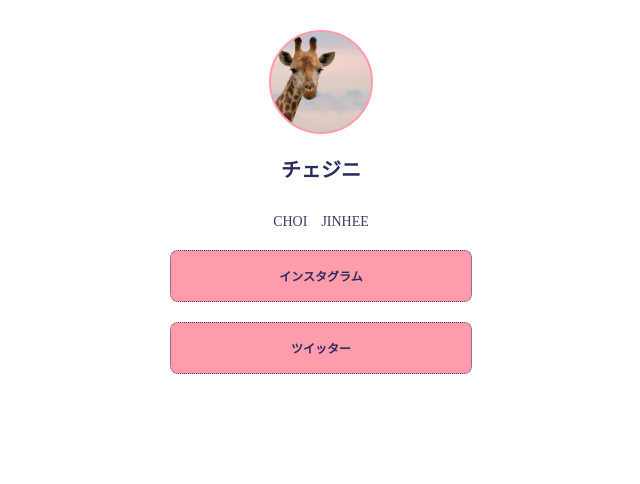
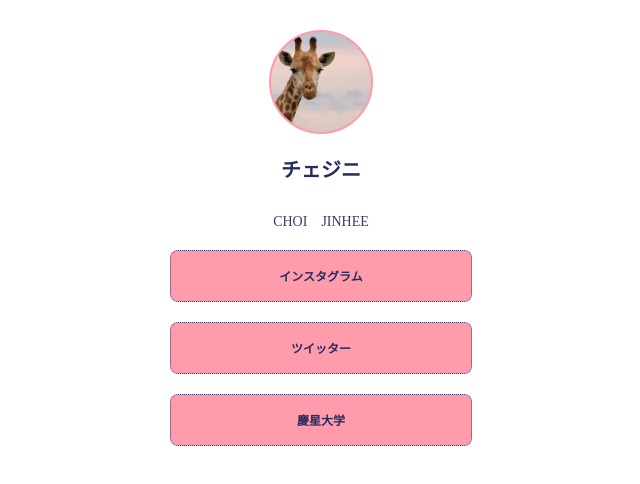
Before and after one commit to ZNIRO/portfolio, a plain HTML site: page index.html in a window 1280 px wide. Shown: the whole page, without its empty margins (319-959 px from the left). Drawn offline with Linux system fonts and the light colour scheme.

Commit message:
Update index.html

```diff
--- a/index.html
+++ b/index.html
@@ -68,6 +68,7 @@
       <p class="sub">CHOI　JINHEE</p>
       <a href="https://instagram.com/sigffa">インスタグラム</a>
       <a href="https://twitter.com/ZNR08">ツイッター</a>
+      <a href="https://https://kscms.ks.ac.kr/kor/Main.do">慶星大学</a>
     </div>
   </body>
 </html>
```
